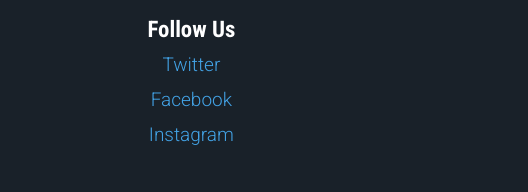
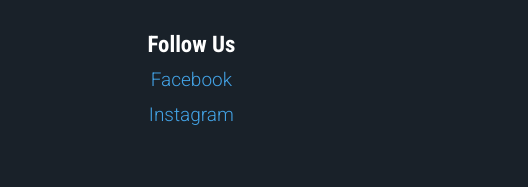
Before and after one commit to mdccbranco/pre_work-lab-skydive, a plain HTML site: page index.html in a window 1280 px wide. Shown: the part 4049-4241 px from the top of the page, 0-528 px from the left. Drawn offline with Linux system fonts and the light colour scheme; grey boxes are pictures that could not be loaded.

Commit message:
sem twitter

```diff
--- a/index.html
+++ b/index.html
@@ -188,7 +188,6 @@
       </address>
       <h5>Follow Us</h5>
       <ul>
-        <li><a href="twitter.com" target="_blank">Twitter</a></li>
         <li><a href="facebook.com" target="_blank">Facebook</a></li>
         <li><a href="instagram.com" target="_blank">Instagram</a></li>
     </section>
```
